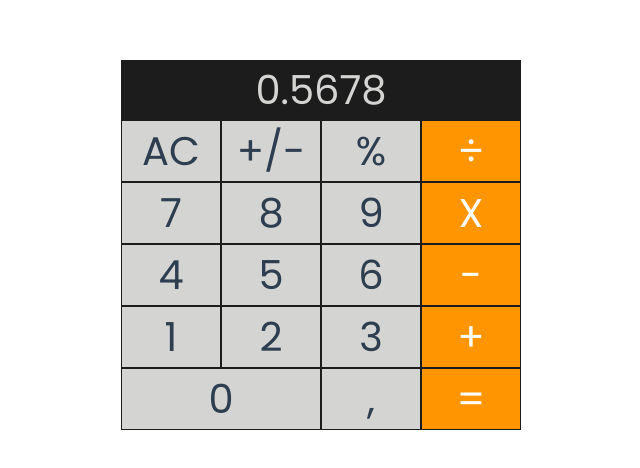
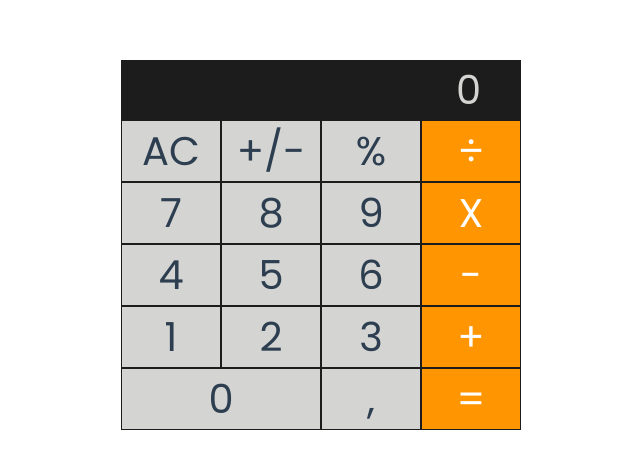
Before and after one commit to Rocalinecht/vue-calculator, a Vue app: page / in a window 1280 px wide. Shown: the top 468 px of the page, without its empty margins (319-959 px from the left). Built offline with nearby package versions, Linux system fonts and the light colour scheme.

Commit message:
clear methods

```diff
--- a/src/components/Calculator.vue
+++ b/src/components/Calculator.vue
@@ -1,8 +1,8 @@
 <template>
   <div class="calculator">
-    <div class="display">0.5678</div>
-    <div class="btn">AC</div>
-    <div class="btn">+/-</div>
+    <div class="display">{{  current || '0'}}</div>
+    <div @click="clear" class="btn">AC</div>
+    <div @click="" class="btn">+/-</div>
     <div class="btn">%</div>
     <div class="btn operator">÷</div>
 
@@ -29,7 +29,16 @@
 
 <script>
 export default {
-
+  data(){
+    return{
+      current:'',
+    }
+  },
+  methods:{
+    clear(){
+      this.current='';
+    }
+  }
 
 }
 </script>
@@ -51,6 +60,8 @@ export default {
   grid-column: 1 /5;
   background-color: #1C1C1C;
   color: #D4D4D2;
+  text-align: end;
+  padding-right: 10%;
 }
 .zero{
   grid-column: 1 / 3;
```
